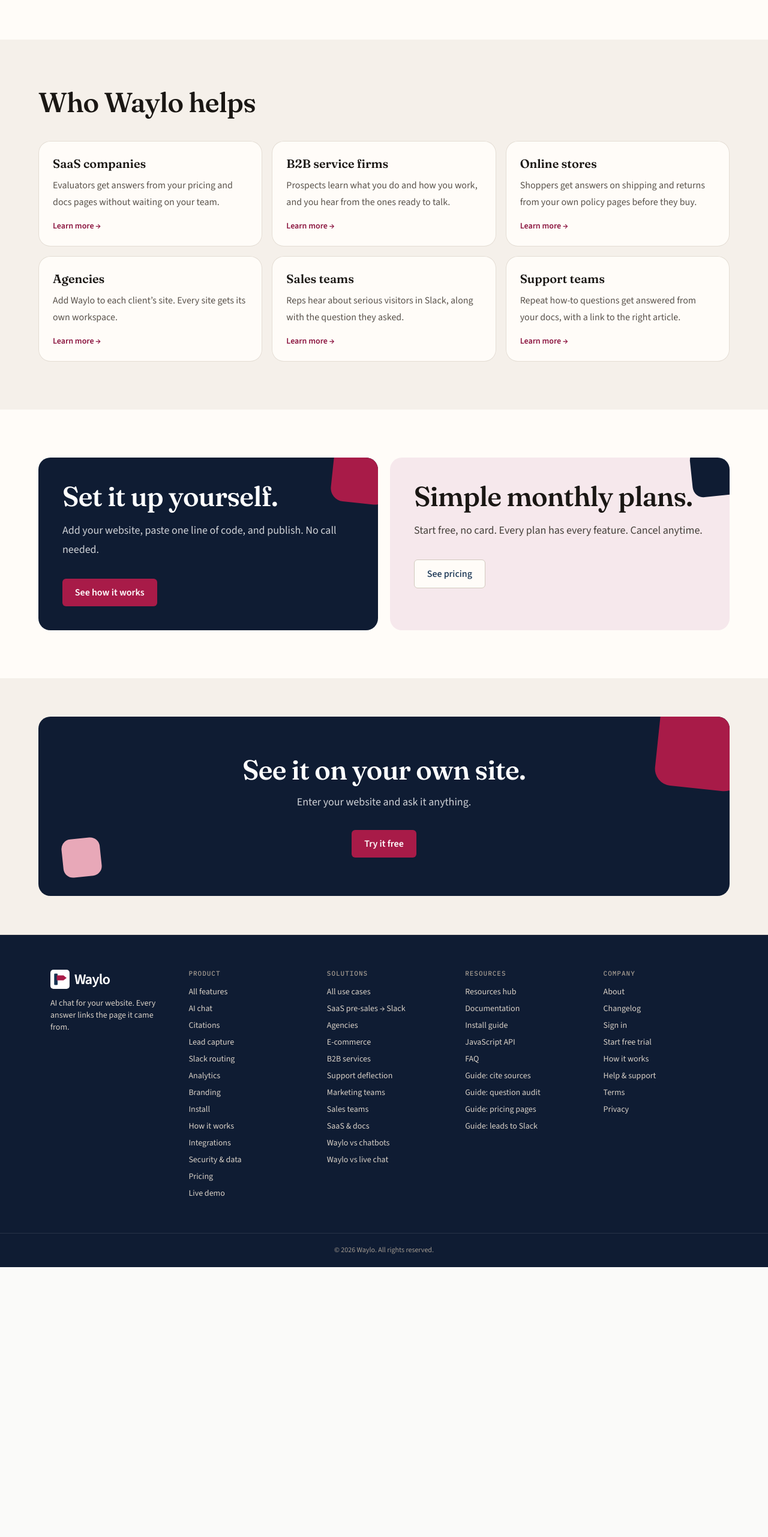
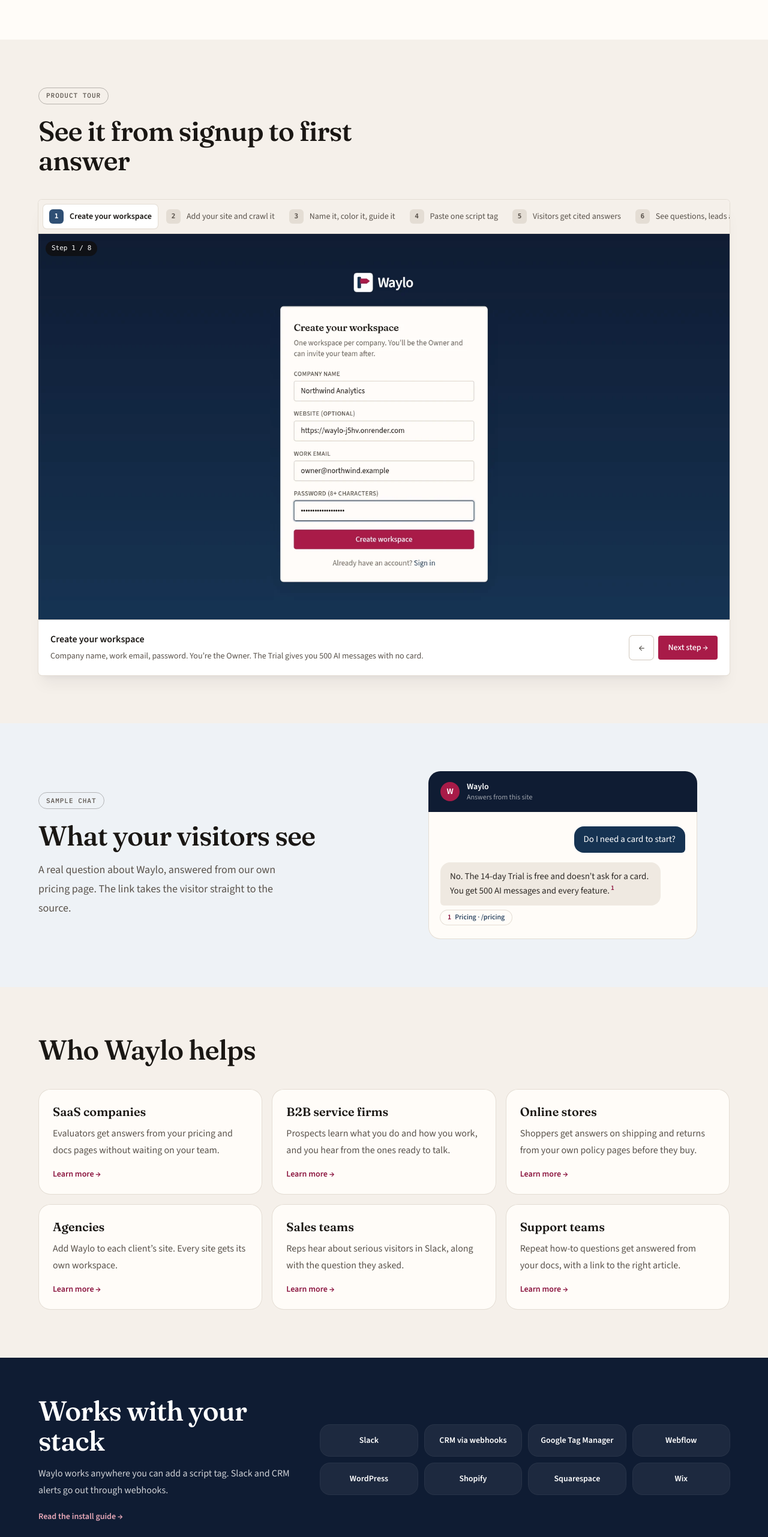
Before and after one commit to mckayluu/waylo, a Next.js app: page / in a window 1280 px wide. Shown: the part 1641-4204 px from the top of the page at 60% size. Before the commit the page ends 3754 px from the top, so only its background shows below. Built offline with nearby package versions, Linux system fonts and the light colour scheme; no server answers.

Commit message:
Homepage: add tour, sample chat, stack strip, FAQ with FAQPage JSON-LD; keep corner block clear of headings

```diff
--- a/src/app/page.tsx
+++ b/src/app/page.tsx
@@ -4,7 +4,9 @@ import type { Metadata } from "next";
 import { Header } from "@/components/marketing/Header";
 import { Footer } from "@/components/marketing/Footer";
 import { Shell } from "@/components/marketing/Section";
-import { JsonLd, orgLd, appLd } from "@/lib/seo";
+import { JsonLd, orgLd, appLd, faqLd } from "@/lib/seo";
+import { ProductTour } from "@/components/marketing/ProductTour";
+import { tourSteps } from "@/lib/tour";
 
 export const metadata: Metadata = { title: { absolute: "Waylo – Your website’s own AI chat" }, description: "Waylo answers visitors’ questions from your own pages, so they find what they came for instead of leaving. You see what they ask, and you hear about the ones who are ready to buy.", alternates: { canonical: "/" }, openGraph: { title: "Waylo – Your website’s own AI chat", description: "Waylo answers visitors’ questions from your own pages, so they find what they came for instead of leaving. You see what they ask, and you hear about the ones who are ready to buy.", url: "/", siteName: "Waylo", type: "website", images: [{ url: "/brand/og.png", width: 1200, height: 630, alt: "Waylo – Your website’s own AI chat" }] }, twitter: { card: "summary_large_image", title: "Waylo – Your website’s own AI chat", description: "Waylo answers visitors’ questions from your own pages, so they find what they came for instead of leaving. You see what they ask, and you hear about the ones who are ready to buy.", images: ["/brand/og.png"] } };
 
@@ -36,13 +38,34 @@ const helps: [string, string, string][] = [
   ["Sales teams", "Reps hear about serious visitors in Slack, along with the question they asked.", "/solutions/sales"],
   ["Support teams", "Repeat how-to questions get answered from your docs, with a link to the right article.", "/use-cases/support-deflection"],
 ];
+const stack = ["Slack", "CRM via webhooks", "Google Tag Manager", "Webflow", "WordPress", "Shopify", "Squarespace", "Wix"];
+const homeFaqs: [string, string][] = [
+  ["How do I know the answers are right?", "Waylo only answers from the public pages it reads on your site, and every answer links the page it used. If your pages don’t cover a question, it says it doesn’t know and offers your contact form."],
+  ["How do I set it up?", "Add your website and let Waylo read your pages. Then paste one line of code into your site or Google Tag Manager, and publish."],
+  ["Do I need a card to start?", "No. The 14-day Trial is free and needs no card. After that, Starter is $79 a month and Growth is $249 a month. Every plan has every feature."],
+  ["What happens to my data?", "It’s stored in a managed Postgres database on Supabase, kept separate by workspace. Waylo doesn’t train a model on your site. The Security page lists all five subprocessors."],
+  ["Can I try it before I sign up?", "Yes. Enter your website on the try page and ask it a few questions. You don’t need an account."],
+  ["Can I cancel anytime?", "Yes. Plans are month to month with no contract. You can change or cancel from Billing in the admin."],
+];
+function SampleChat() {
+  return (
+    <div className="w-tile w-tile-card mx-auto w-full max-w-md overflow-hidden p-0 shadow-xl shadow-navy-950/10 ring-1 ring-warm-200" role="img" aria-label="Sample chat. A visitor asks: Do I need a card to start? Waylo answers: No. The 14-day Trial is free and doesn’t ask for a card. You get 500 AI messages and every feature. Source: Pricing.">
+      <div className="flex items-center gap-3 bg-navy-900 px-5 py-4 text-white"><span className="grid h-8 w-8 place-items-center rounded-full bg-rasp-600 text-sm font-semibold">W</span><div><p className="text-sm font-semibold">Waylo</p><p className="text-xs text-white/60">Answers from this site</p></div></div>
+      <div className="space-y-4 px-5 py-6 text-[15px] leading-6">
+        <p className="ml-auto w-fit max-w-[80%] rounded-2xl rounded-br-md bg-navy-700 px-4 py-2.5 text-white">Do I need a card to start?</p>
+        <div className="max-w-[90%]"><p className="rounded-2xl rounded-bl-md bg-warm-100 px-4 py-3 text-warm-800">No. The 14-day Trial is free and doesn’t ask for a card. You get 500 AI messages and every feature.<sup className="ml-0.5 font-semibold text-rasp-700">1</sup></p>
+          <Link href="/pricing" className="mt-2 inline-flex items-center gap-1.5 rounded-full bg-card px-3 py-1 text-xs font-medium text-navy-700 ring-1 ring-warm-200 hover:ring-rasp-600"><span className="font-semibold text-rasp-700">1</span>Pricing · /pricing</Link></div>
+      </div>
+    </div>
+  );
+}
 
 export default function Home() {
   return (
     <Shell>
       <Header />
       <main>
-        <JsonLd data={[orgLd, appLd]} />
+        <JsonLd data={[orgLd, appLd, faqLd(homeFaqs)]} />
         <section className="w-band-navy relative overflow-hidden px-5 pb-20 pt-12 sm:pb-24 sm:pt-16">
           <div aria-hidden className="pointer-events-none absolute -left-16 bottom-10 hidden h-32 w-32 -rotate-6 rounded-[26px] bg-navy-700 lg:block" />
           <div className="relative mx-auto grid max-w-6xl items-center gap-12 lg:grid-cols-[1.05fr_1fr]">
@@ -72,6 +95,21 @@ export default function Home() {
           </div>
         </section>
 
+        <section id="tour" aria-labelledby="tour-h" className="w-band-paper scroll-mt-20 px-5 py-16 sm:py-20">
+          <div className="mx-auto max-w-6xl">
+            <p className="w-pill">Product tour</p>
+            <h2 id="tour-h" className="w-h-lg mt-5 max-w-2xl font-semibold text-warm-900">See it from signup to first answer</h2>
+            <div className="mt-10"><ProductTour steps={tourSteps()} compact /></div>
+          </div>
+        </section>
+
+        <section aria-labelledby="sample-h" className="w-band-mist px-5 py-16 sm:py-20">
+          <div className="mx-auto grid max-w-6xl items-center gap-10 md:grid-cols-[1fr_1fr]">
+            <div><p className="w-pill">Sample chat</p><h2 id="sample-h" className="w-h-lg mt-5 font-semibold text-warm-900">What your visitors see</h2><p className="mt-4 max-w-md text-lg leading-8 text-warm-600">A real question about Waylo, answered from our own pricing page. The link takes the visitor straight to the source.</p></div>
+            <SampleChat />
+          </div>
+        </section>
+
         <section aria-labelledby="helps" className="w-band-paper px-5 py-16 sm:py-20">
           <div className="mx-auto max-w-6xl">
             <h2 id="helps" className="w-h-lg max-w-2xl font-semibold text-warm-900">Who Waylo helps</h2>
@@ -80,20 +118,34 @@ export default function Home() {
           </div>
         </section>
 
+        <section aria-labelledby="stack-h" className="w-band-navy px-5 py-14 sm:py-16">
+          <div className="mx-auto grid max-w-6xl items-center gap-8 lg:grid-cols-[0.9fr_1.4fr]">
+            <div><h2 id="stack-h" className="w-h-lg font-semibold text-white">Works with your stack</h2><p className="mt-4 leading-7 text-white/80">Waylo works anywhere you can add a script tag. Slack and CRM alerts go out through webhooks.</p><Link href="/docs/install" className="mt-5 inline-block text-sm font-semibold text-blush hover:underline">Read the install guide →</Link></div>
+            <ul className="grid grid-cols-2 gap-3 sm:grid-cols-4">{stack.map(t => <li key={t} className="rounded-2xl bg-white/[0.06] px-4 py-4 text-center text-sm font-semibold text-white ring-1 ring-white/10">{t}</li>)}</ul>
+          </div>
+        </section>
+
         <section aria-label="Setup and pricing" className="bg-card px-5 py-16 sm:py-20">
           <div className="mx-auto grid max-w-6xl gap-5 md:grid-cols-2">
             <div id="how" className="w-tile w-band-navy relative overflow-hidden p-8 sm:p-10">
               <div aria-hidden className="absolute -right-5 -top-5 h-24 w-24 rotate-6 rounded-[22px] bg-rasp-600" />
-              <h2 className="w-h-lg relative font-semibold text-white">Set it up yourself.</h2>
+              <h2 className="w-h-lg relative pr-10 font-semibold text-white">Set it up yourself.</h2>
               <p className="relative mt-4 text-lg leading-8 text-white/80">Add your website, paste one line of code, and publish. No call needed.</p>
               <Link href="/how-it-works" className="w-btn-accent w-btn-lg relative mt-8 inline-flex">See how it works</Link>
             </div>
             <div id="pricing" className="w-tile w-tile-blush relative overflow-hidden p-8 sm:p-10">
-              <div aria-hidden className="absolute -right-4 -top-4 h-20 w-20 -rotate-6 rounded-[18px] bg-navy-900" />
-              <h2 className="w-h-lg relative font-semibold text-warm-900">Simple monthly plans.</h2>
+              <div aria-hidden className="absolute -right-6 -top-6 h-16 w-16 -rotate-6 rounded-[16px] bg-navy-900" />
+              <h2 className="w-h-lg relative pr-10 font-semibold text-warm-900">Simple monthly plans.</h2>
               <p className="relative mt-4 text-lg leading-8 text-warm-700">Start free, no card. Every plan has every feature. Cancel anytime.</p>
               <Link href="/pricing" className="w-btn-ghost w-btn-lg relative mt-8 inline-flex bg-card">See pricing</Link>
             </div>
+          </div>
+        </section>
+
+        <section id="faq" aria-labelledby="faq-h" className="w-band-paper px-5 pt-16 sm:pt-20">
+          <div className="mx-auto grid max-w-6xl gap-10 lg:grid-cols-[320px_1fr]">
+            <div><h2 id="faq-h" className="w-h-lg font-semibold text-warm-900">Questions</h2><Link href="/faq" className="mt-4 inline-block text-sm font-semibold text-navy-700 hover:underline">All questions →</Link></div>
+            <div className="divide-y divide-warm-200 border-y border-warm-200">{homeFaqs.map(([q, a]) => <details key={q} className="group py-4"><summary className="flex cursor-pointer list-none items-center justify-between gap-4 font-medium text-warm-900"><h3>{q}</h3><span className="text-lg leading-none text-rasp-700 transition group-open:rotate-45">+</span></summary><p className="mt-2 max-w-2xl leading-7 text-warm-600">{a}{q.startsWith("What happens to my data") && <> <Link href="/security" className="font-semibold text-navy-700 hover:underline">Read the Security page →</Link></>}</p></details>)}</div>
           </div>
         </section>
 
```
